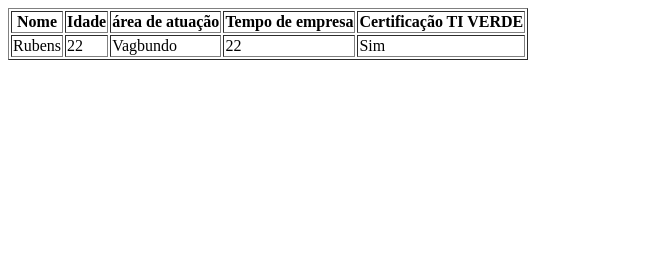
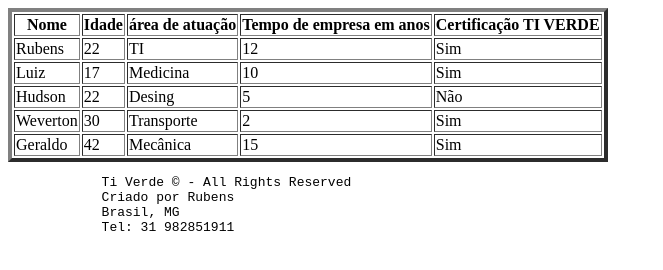
Before and after one commit to RubensTG/Faculdade-ExercicioTIVerde-HTML, a plain HTML site: page Tabela.html in a window 1280 px wide. Shown: the whole page, without its empty margins (0-663 px from the left). Drawn offline with Linux system fonts and the light colour scheme.

Commit message:
Exercicio_Completo

```diff
--- a/Tabela.html
+++ b/Tabela.html
@@ -6,23 +6,58 @@
 	<title>Tabela</title>
 </head>
 <body>
-	<table border="1">
+	<table border="4">
         <tr>
-        <th>Nome</th>
+            <th>Nome</th><!-- Cabeçalho da tabela com letras em negrito -->
             <th>Idade</th>
             <th>área de atuação</th>
-        <th>Tempo de empresa</th>
+            <th>Tempo de empresa em anos</th>
             <th>Certificação TI VERDE</th>
-
+        </tr>
+        <tr> <!-- Define uma linha -->
+            <td>Rubens</td><!-- Cabeçalho da tabela com letras normal -->
+            <td>22</td>
+            <td>TI</td>
+            <td>12</td>
+            <td>Sim</td>
         </tr>
         <tr>
-        <td>Rubens</td>
+            <td>Luiz</td>
+            <td>17</td>
+            <td>Medicina</td>
+            <td>10</td>
+            <td>Sim</td>
+        </tr>
+        <tr>
+            <td>Hudson</td>
             <td>22</td>
-        <td>Vagbundo</td>
-        <td>22</td>
+            <td>Desing</td>
+            <td>5</td>
+            <td>Não</td>
+        </tr>
+        <tr>
+            <td>Weverton</td>
+            <td>30</td>
+            <td>Transporte</td>
+            <td>2</td>
+            <td>Sim</td>
+        </tr>
+        <tr>
+            <td>Geraldo</td>
+            <td>42</td>
+            <td>Mecânica</td>
+            <td>15</td>
             <td>Sim</td>
         </tr>
 
     </table>
+    <footer>
+        <pre>
+            Ti Verde © - All Rights Reserved
+            Criado por Rubens
+            Brasil, MG
+            Tel: 31 982851911
+        </pre>
+    </footer>
 </body>
 </html>
```
Also changed, not shown: Cadastro.html (+8 -0 lines), index.html (+10 -2 lines). Lines whose indentation alone changed are shown as unchanged.
